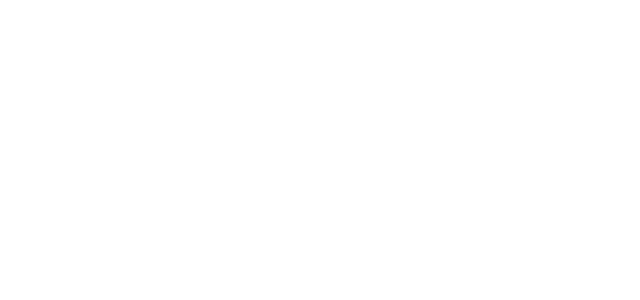
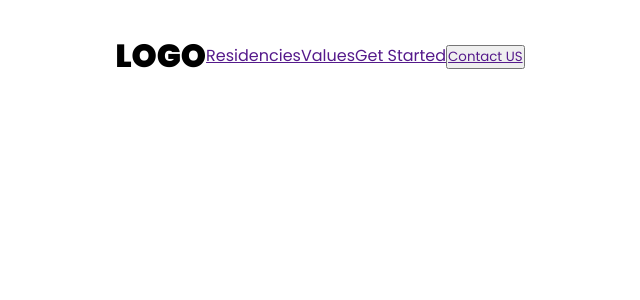
Before and after one commit to Swapnilrupakhetee/ecom, a React (Create React App) app: page / in a window 1280 px wide. Shown: the top 300 px of the page, without its empty margins (320-960 px from the left). Built offline with nearby package versions, Linux system fonts and the light colour scheme.

Commit message:
css-updates

```diff
--- a/src/App.js
+++ b/src/App.js
@@ -1,11 +1,14 @@
 
 import './App.css';
-import Navbar from './Components/Navbar/Navbar';
+import Header from './Components/Header/Header';
+
 
 function App() {
   return (
     <div className="App">
-      <Navbar/>
+    <Header/>
+
+
     </div>
   );
 }
--- /dev/null
+++ b/src/Components/Header/Header.jsx
@@ -0,0 +1,22 @@
+import React from 'react'
+import './Header.css'
+const Header = () => {
+  return (
+    <div className='header-wrapper'>
+        <div className='flexCenter paddings header-container'>
+            <h1>LOGO</h1>
+            <div className='header-menu'>
+                <a href=''>Residencies</a>
+                <a href=''>Values</a>
+
+                <a href=''>Get Started</a>
+                <button className='buttons'><a href=''>Contact US</a></button>
+
+            </div>
+        </div>
+
+    </div>
+  )
+}
+
+export default Header
--- a/src/Components/Navbar/Navbar.jsx
+++ /dev/null
@@ -1,12 +0,0 @@
-import React from 'react'
-import './Navbar.css'
-
-function Navbar() {
-  return (
-    <div className='navbar'>
-
-    </div>
-  )
-}
-
-export default Navbar
--- a/src/index.css
+++ b/src/index.css
@@ -16,3 +16,43 @@
   font-family: 'Poppins', sans-serif;
   scroll-behavior: smooth;
 }
+.paddings{
+  padding: 1rem;
+}
+.innerWidth{
+  width: 100%;
+}
+.flexCenter{
+  display: flex;
+  row-gap: 2rem;
+  justify-content: center;
+  align-items: center;
+  flex-wrap: wrap;
+}
+.flexStart{
+  display: flex;
+  justify-content: flex-start;
+  align-items: center;
+}
+.flexEnd{
+  display: flex;
+  justify-content: center;
+  align-items: center;
+  flex-direction: column;
+}
+@media(min-width:1536px){
+  .innerWidth{
+    max-width: 1280px;
+    margin: auto;
+  }
+}
+@media(min-width:640px){
+  .paddings{
+    padding: 4rem;
+  }
+}
+@media (min-width:1280px),(min-width:768px){
+  .paddings{
+    padding: 2rem;
+  }
+}
```
Also changed, not shown: src/Components/Herosection/Hero.jsx (added, +12 -0 lines), src/Components/Header/Header.css (added), src/Components/Herosection/Hero.css (added).
